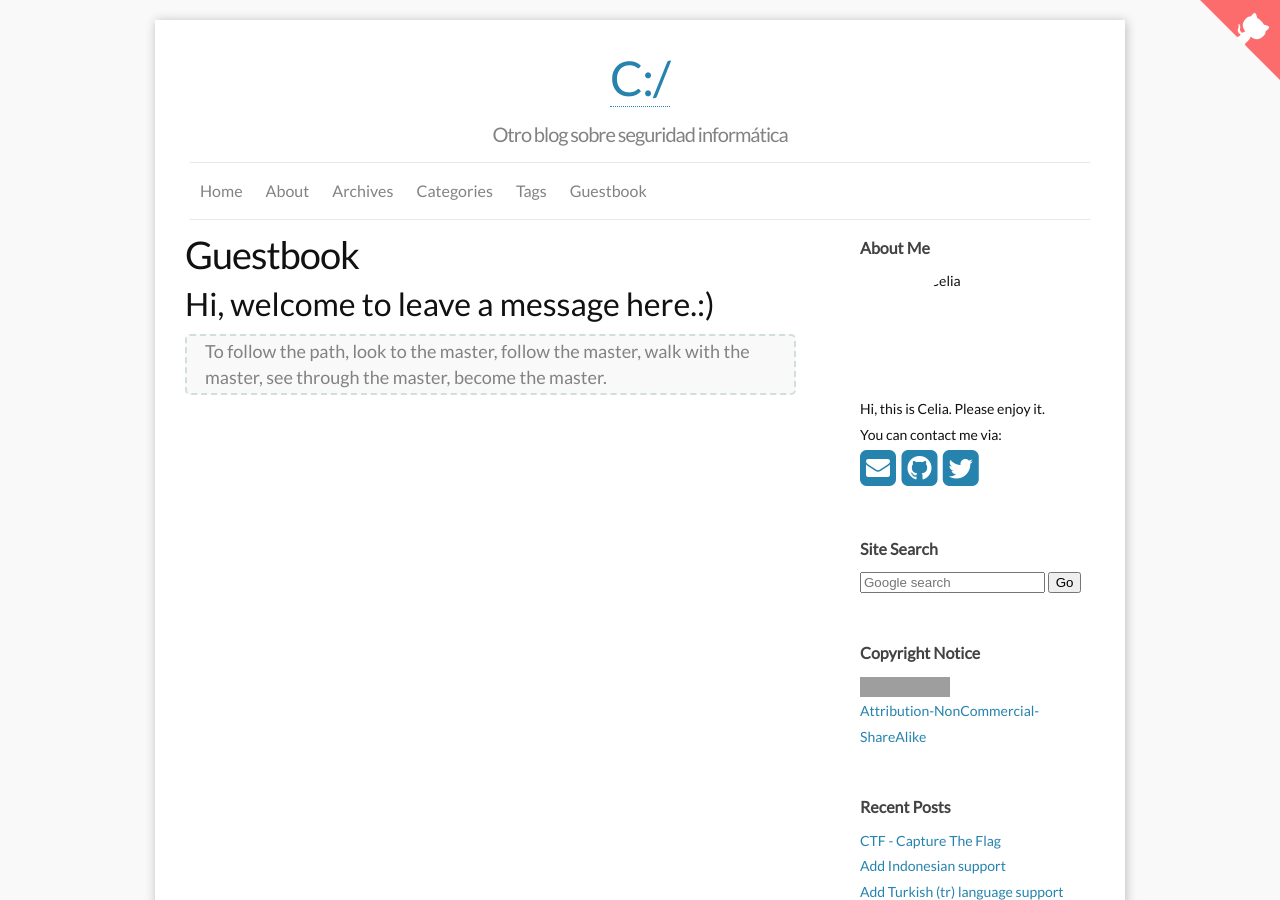
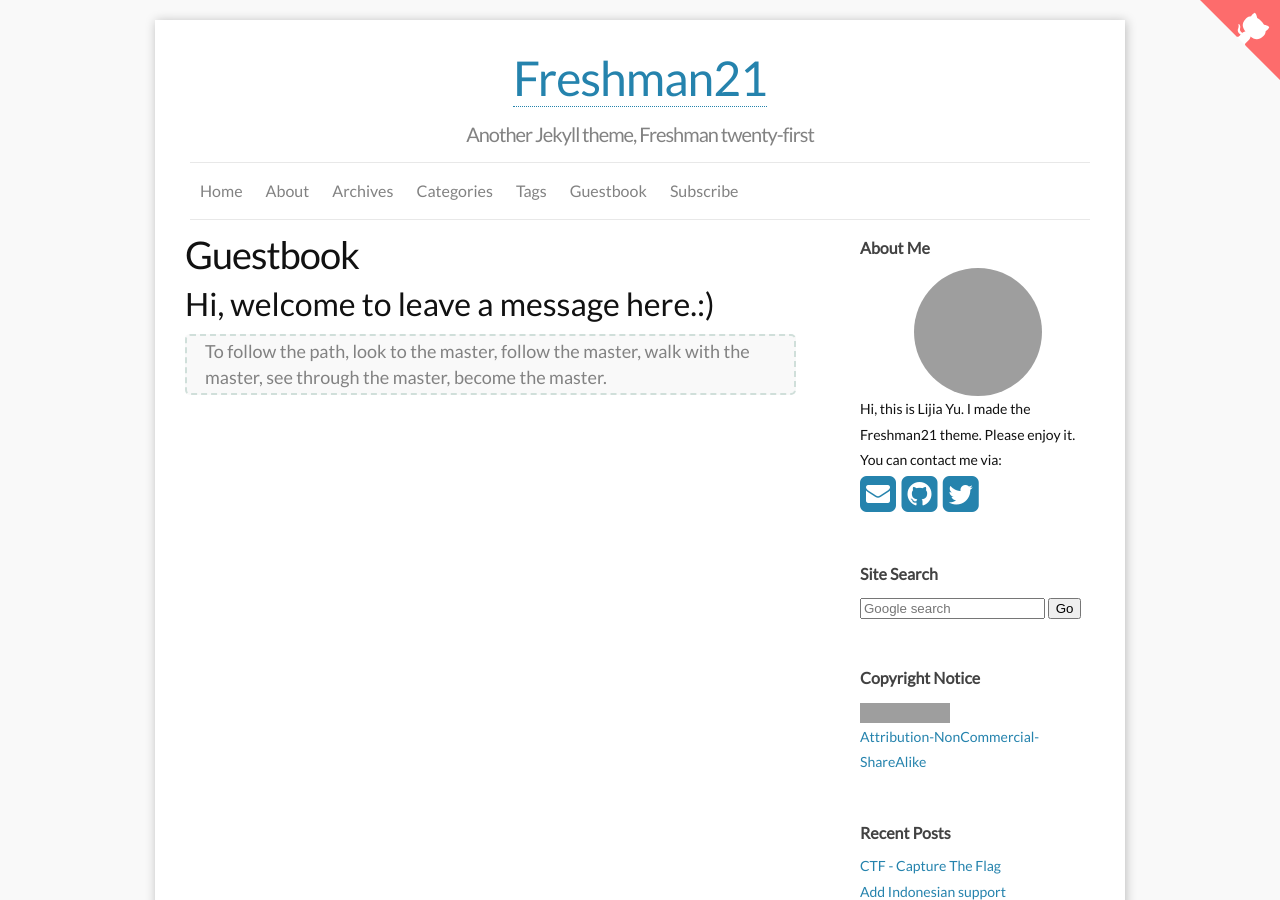
Before and after one commit to marselia/marselia.github.io, a Jekyll site: the page built from f_guestbook.md, in a window 1280 px wide and 900 px high. Built offline with Jekyll 4.4.1, drawn with Linux system fonts in a browser that asks for light colours; comment, search, counter and statistics services are not loaded; some of the changed text lies outside the part shown; grey boxes are pictures that could not be loaded.

Commit message:
Update _config.yml

```diff
--- a/_config.yml
+++ b/_config.yml
@@ -1,22 +1,22 @@
 ### Site info:
-title: C:/
-tagline: Otro blog sobre seguridad informática
-author: Celia
-email:
+title: Freshman21
+tagline: Another Jekyll theme, Freshman twenty-first
+author: Lijia Yu
+email: yu@lijiayu.net
 description: "Freshman21 is a Jekyll blog theme." # You can edit this line in _config.yml. It will appear in your document head meta and in your feed.xml site description
-keywords: "Jekyll, theme, Cybersecurity"
-baseurl:  # the subpath of your site, e.g. /blog/
-url: "https://marselia.github.io" # the base hostname & protocol for your site
+keywords: "Jekyll, theme, Freshman21"
+baseurl: "/freshman21" # the subpath of your site, e.g. /blog/
+url: "https://yulijia.net/freshman21" # the base hostname & protocol for your site
 locale: en_US
 
 ### Personal info and site tools info:
-twitter_username: #your twitter handle
-github_username:  #your github account
-disqus_shortname: #disqus shortname
-favicon: "/images/favicon.ico"
-aboutme: Hi, this is Celia. Please enjoy it. # these are shown on aboutme-sidebar.
-aboutme_photo: #
-google_analytics_key: # put YOUR key here to enable tracking! (blank to disable)
+twitter_username: yulijia
+github_username:  yulijia
+disqus_shortname: freshman21
+favicon:     "/images/favicon.ico"
+aboutme: Hi, this is Lijia Yu. I made the Freshman21 theme. Please enjoy it. # these are shown on aboutme-sidebar.
+aboutme_photo: https://i.imgur.com/Mdc4szJl.jpg# your photo.
+google_analytics_key: UA-57979084-1 # put YOUR key here to enable tracking! (blank to disable)
 
 
 ### Site setting:
@@ -42,6 +42,7 @@ locales:
       Home: "Home"
       About: "About"
       Guestbook: "Guestbook"
+      Subscribe: "Subscribe"
     cn:
       Aboutme: "关于我"
       Archives: "存档"
@@ -172,7 +173,12 @@ locales:
 ### your Blogroll info, only name can shown on the page.
 
 Blogroll:
-
+      - name: Freshman
+        href: http://yulijia.net/freshman
+        title: Another Jekyll blog theme
+      - name: author's website
+        href: http://yulijia.net/
+        title: Lijia Yu's website
 
 
 ### Build settings
```
